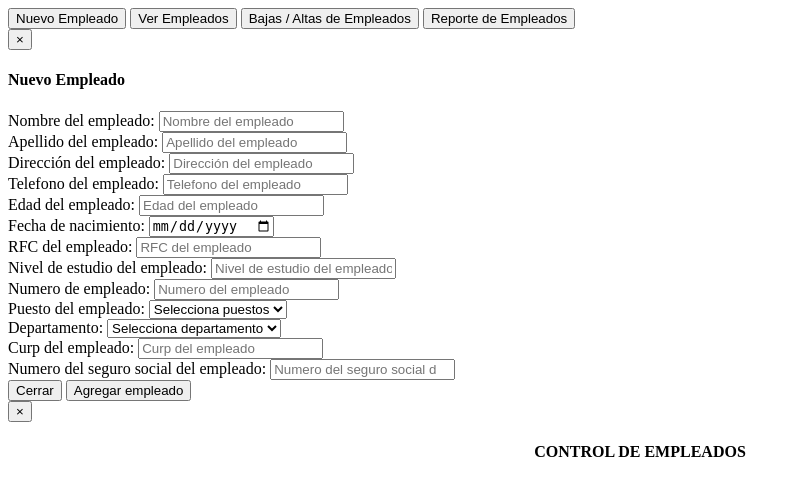
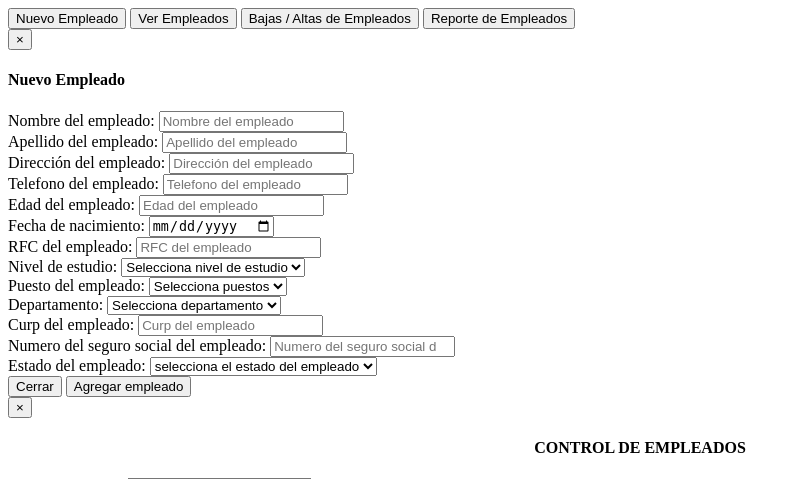
Before and after one commit to alexisRG08/Proyecto-SIGERH, a PHP site: page /programacion/vistas/vista_Control.php in a window 1280 px wide. Shown: the top 479 px of the page, without its empty margins (0-801 px from the left). Run offline with PHP 8.4, Linux system fonts and the light colour scheme; data that the repository does not hold is empty.

Commit message:
agrego el estado y quito el numero de empleado
reparando de nuevo agregar empleado con los nuevos cambios hechos por la
base de datos

```diff
--- a/programacion/JavaScript/JsEmpleados.js
+++ b/programacion/JavaScript/JsEmpleados.js
@@ -10,11 +10,11 @@ function agregarEmpleado()
   var fechaNacimiento=document.getElementById('fecha-nac').value;
   var rfcEmpleado=document.getElementById('rfc-empleado').value;
   var estudio=document.getElementById('estudio-empleado').value;
-  var numeroEmpleado=document.getElementById('num-empleado').value;
   var puesto=document.getElementById('puesto-empleado').value;
   var departamento=document.getElementById('departamento-empleado').value;
   var curp=document.getElementById('curp-empleado').value;
   var numsocial=document.getElementById('numsocial-empleado').value;
+  var estado=document.getElementById('estado-empleado').value;
   var valor= window.event.srcElement.getAttribute('value');
   conexion1=crearXMLHttpRequest2();
 
--- a/programacion/vistas/vista_Control.php
+++ b/programacion/vistas/vista_Control.php
@@ -61,12 +61,13 @@ $bd=new Database();
                             <input type="text" class="form-control" id="rfc-empleado" placeholder="RFC del empleado">
                           </div>
                           <div class="form-group">
-                            <label for="estudio-empleado" class="control-label">Nivel de estudio del empleado:</label>
-                            <input type="text" class="form-control" id="estudio-empleado" placeholder="Nivel de estudio del empleado">
-                          </div>
-                          <div class="form-group">
-                            <label for="num-empleado" class="control-label">Numero de empleado:</label>
-                            <input type="number" class="form-control" id="num-empleado" placeholder="Numero del empleado">
+                            <label for="estudio-empleado" class="control-label">Nivel de estudio:</label>
+                            <select id="estudio-empleado" class="form-control">
+                              <option selected="selected" value="">Selecciona nivel de estudio</option>
+                              <option value="ingenieria">Ingenieria</option>
+                              <option value="tecnico">Tecnico</option>
+                              <option value="preparatoria">Preparatoria</option>
+                            </select>
                           </div>
                           <div class="form-group">
                             <label for="puesto-empleado" class="control-label">Puesto del empleado:</label>
@@ -108,6 +109,13 @@ $bd=new Database();
                           <div class="form-group">
                             <label for="numsocial-empleado" class="control-label">Numero del seguro social del empleado:</label>
                             <input type="number" class="form-control" id="numsocial-empleado" placeholder="Numero del seguro social del empleado">
+                          </div>
+                          <div class="form-group">
+                            <label for="estado-empleado" class="control-label">Estado del empleado:</label>
+                            <select id="estado-empleado" class="form-control">
+                              <option selected="selected" value="">selecciona el estado del empleado</option>
+                              <option value="Alta">Alta</option>
+                            </select>
                           </div>
                      </form>
                      <div class="modal-footer">
```
